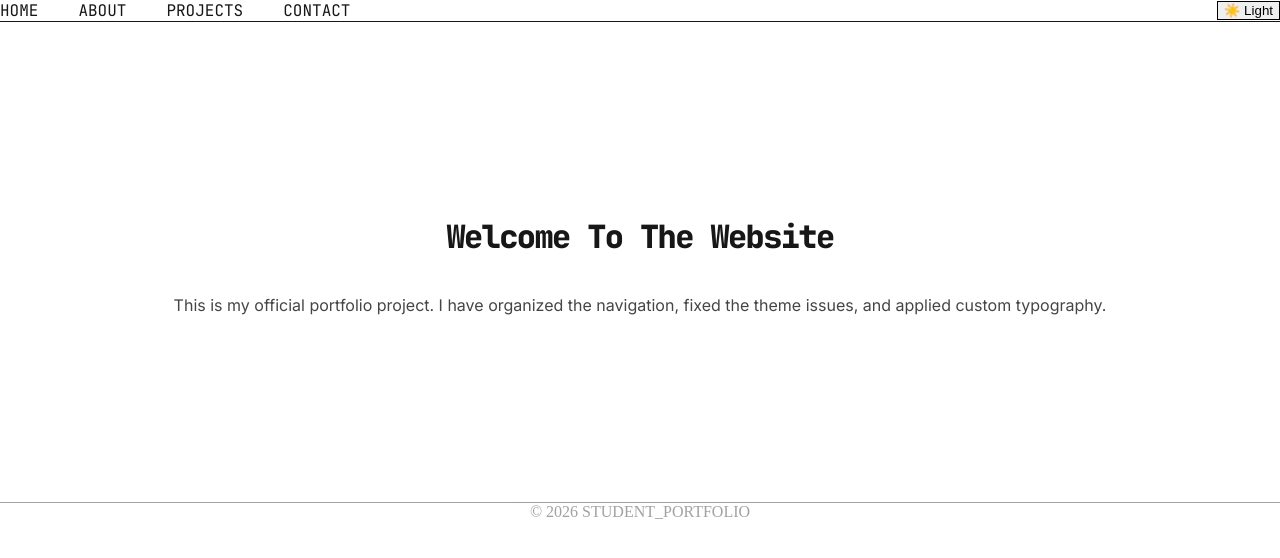
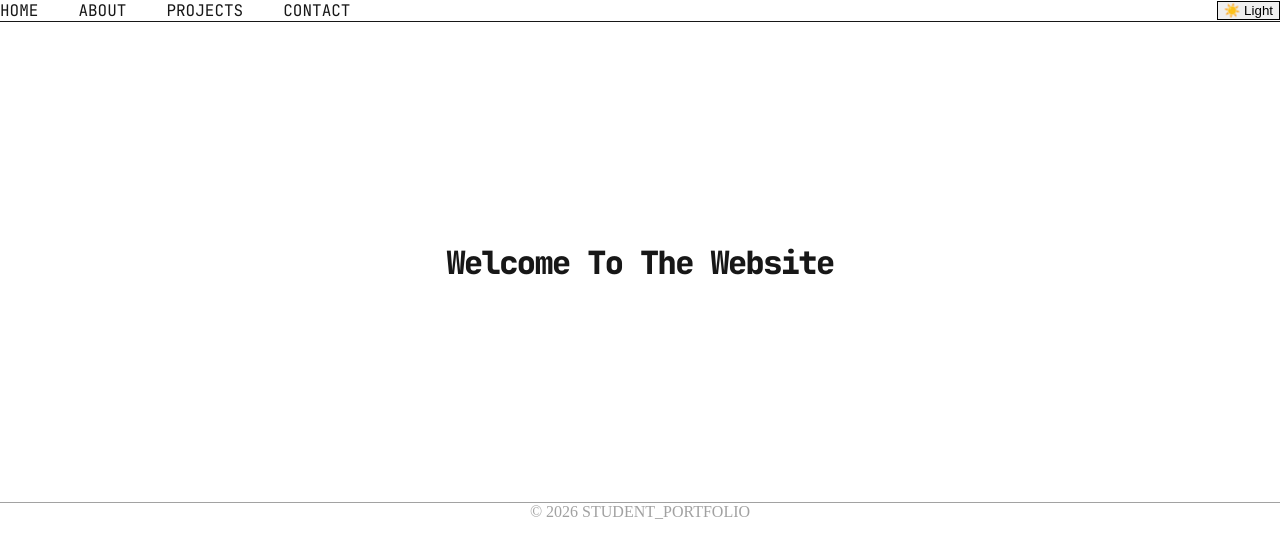
Before and after one commit to Kristians2324/nextjs-test-site, a Next.js app: page / in a window 1280 px wide. Shown: the top 558 px of the page. Built offline with nearby package versions, Linux system fonts and the light colour scheme.

Commit message:
Final Product

```diff
--- a/app/page.tsx
+++ b/app/page.tsx
@@ -2,21 +2,12 @@ import Image from "next/image";
 
 export default function Home() {
   return (
-    /* This container centers your text perfectly on the screen */
     <div className="flex flex-col items-center justify-center min-h-[60vh] text-center px-4">
 
-      {/* WELCOME TEXT: Using the bold technical font we set up in layout.tsx */}
       <h1 className="text-5xl md:text-8xl font-black mb-6 tracking-tighter font-[family-name:var(--font-jetbrains)]">
         Welcome To <span className="text-blue-600 dark:text-blue-400">The Website</span>
       </h1>
 
-      {/* SUBTEXT: Clean and easy to read */}
-      <p className="max-w-xl text-lg md:text-2xl opacity-80 leading-relaxed font-[family-name:var(--font-inter)]">
-        This is my official portfolio project. I have organized the navigation,
-        fixed the theme issues, and applied custom typography.
-      </p>
-
-      {/* A simple decorative line instead of the status box */}
       <div className="mt-10 w-24 h-1 bg-blue-600 dark:bg-blue-400 rounded-full"></div>
 
     </div>
```
